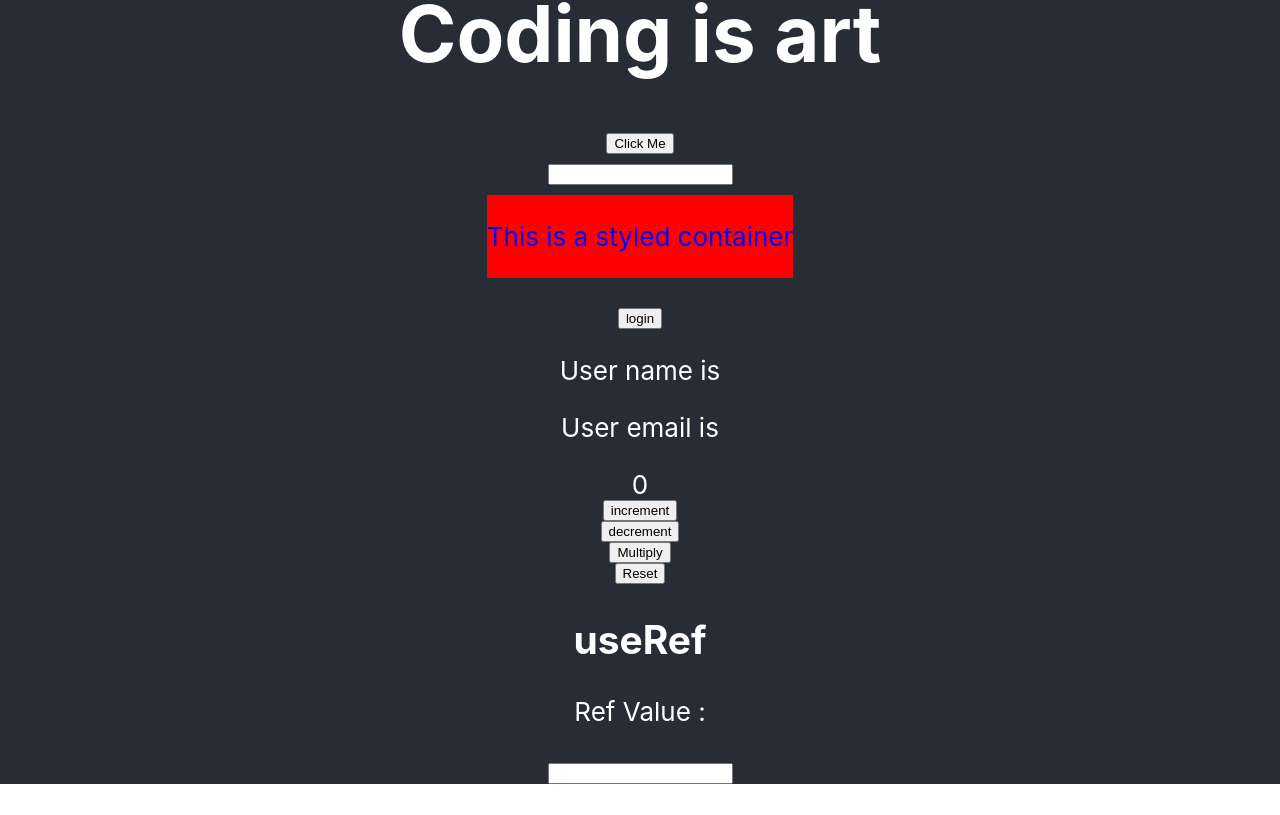
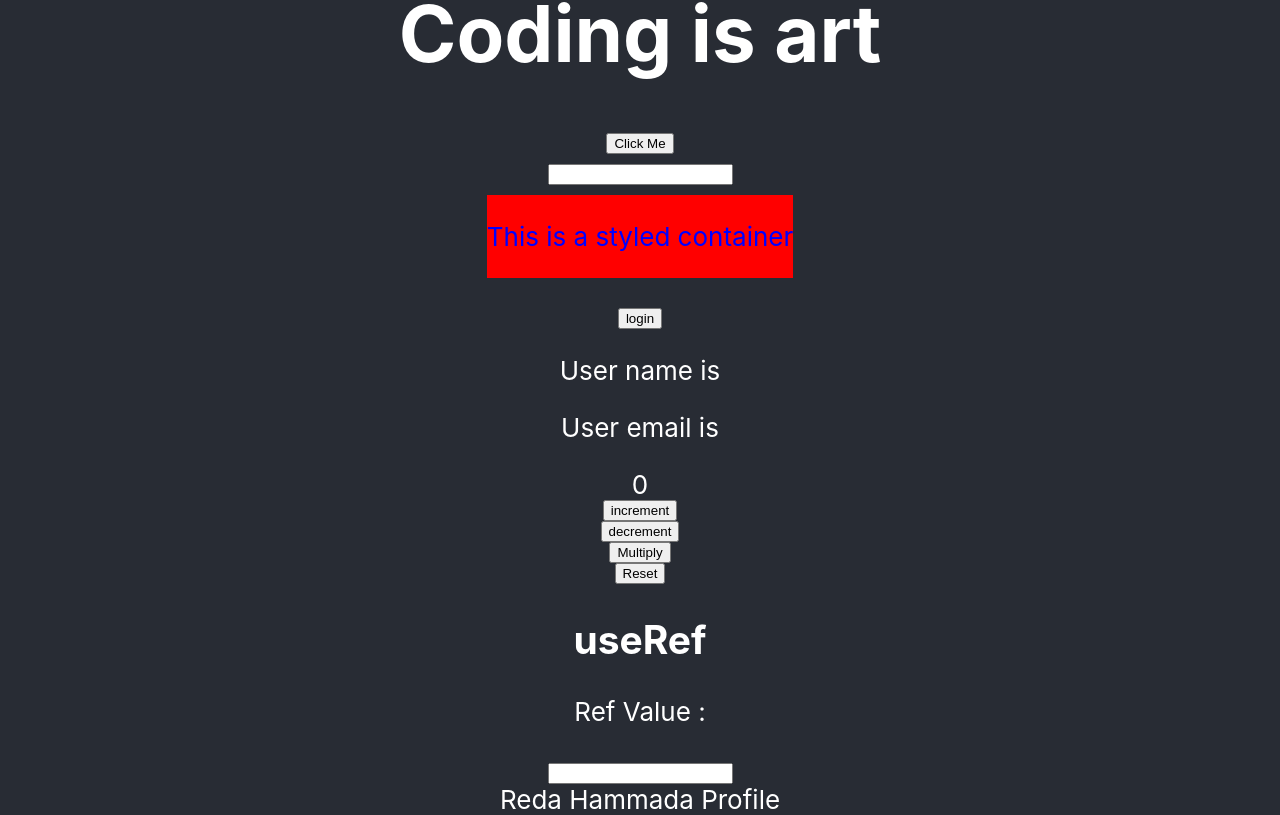
Before and after one commit to Reda-Hammada/Typescript-Learning, a React (Create React App) app in the folder react-typescript-learning/: page / in a window 1280 px wide. Shown: the part 601-1416 px from the top of the page. Before the commit the page ends 1385 px from the top, so only its background shows below. Built offline with nearby package versions, Linux system fonts and the light colour scheme.

Commit message:
UseRef example added

```diff
--- a/react-typescript-learning/src/App.tsx
+++ b/react-typescript-learning/src/App.tsx
@@ -12,6 +12,8 @@ import Container from './components/Container';
 import User from './components/User/User';
 import Counter from './components/Counter/Counter';
 import UseRef from './components/UseRef';
+import Profile from './components/Auth/Profile';
+import Private from './components/Auth/Private';
 
 
 function App() {
@@ -45,6 +47,7 @@ function App() {
        <User />
        <Counter />
        <UseRef />
+       <Private isLoggedIn={true} Component={Profile}/>
       </header>
     </div>
   );
--- /dev/null
+++ b/react-typescript-learning/src/components/Auth/Login.tsx
@@ -0,0 +1,9 @@
+import React from 'react'
+
+const Login = () => {
+  return (
+    <div>Please Login to continue</div>
+  )
+}
+
+export default Login
--- /dev/null
+++ b/react-typescript-learning/src/components/Auth/Private.tsx
@@ -0,0 +1,18 @@
+import React from 'react'
+import Login from './Login'
+import { ProfileProps } from './Profile.types'
+type PrivatePros = {
+    isLoggedIn:boolean,
+    Component:React.ComponentType<ProfileProps>,
+}
+const Private = ({isLoggedIn, Component:Component}:PrivatePros) => {
+
+    if(isLoggedIn){
+        return <Component  name="Reda Hammada"/>
+    }else{
+        return <Login />
+    }
+
+}
+
+export default Private
--- /dev/null
+++ b/react-typescript-learning/src/components/Auth/Profile.tsx
@@ -0,0 +1,10 @@
+import React from 'react'
+import { ProfileProps } from './Profile.types'
+
+const Profile = (props:ProfileProps) => {
+  return (
+    <div>{props.name} Profile</div>
+  )
+}
+
+export default Profile
--- /dev/null
+++ b/react-typescript-learning/src/components/Auth/Profile.types.ts
@@ -0,0 +1,3 @@
+export type ProfileProps = {
+  name:string,
+}
```
